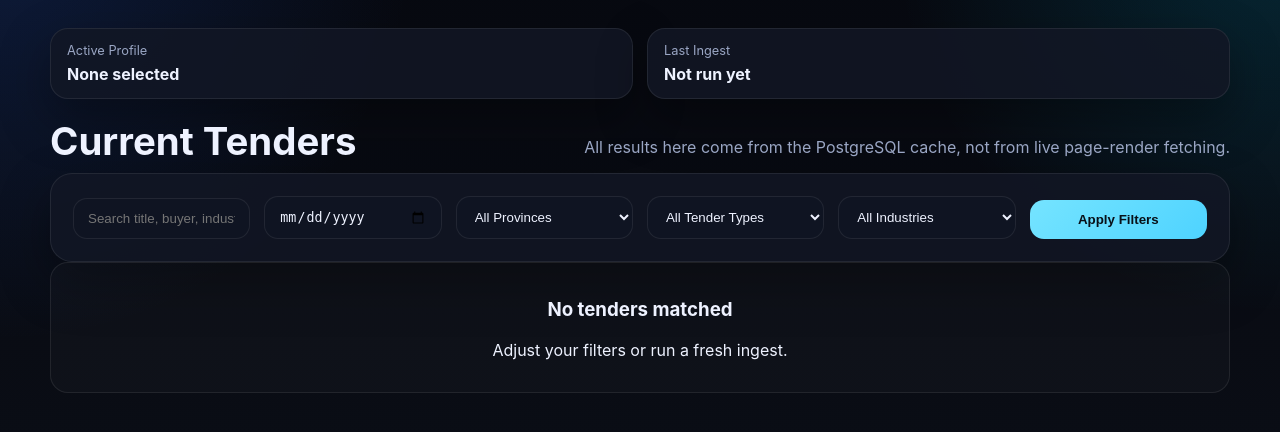
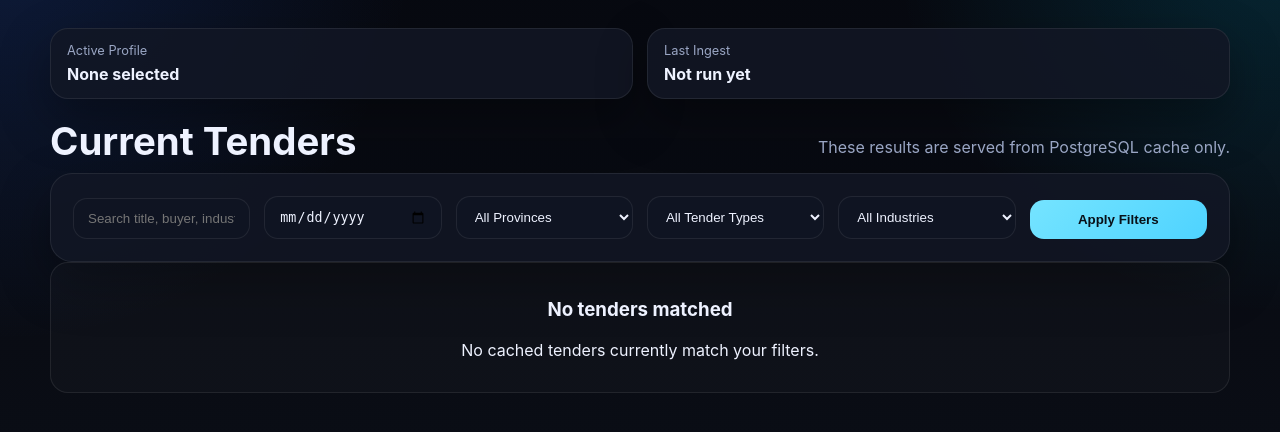
Before and after one commit to veza-sawbn/tenderai-kitchen, a Flask app: page /tenders in a window 1280 px wide. Shown: the part 73-505 px from the top of the page. Run offline with Flask 3, Linux system fonts and the light colour scheme; data that the repository does not hold is empty; some libraries are stand-ins or nearby versions.

Commit message:
Update feed.html content and form action URL

```diff
--- a/templates/feed.html
+++ b/templates/feed.html
@@ -3,11 +3,11 @@
 {% block content %}
 <section class="section-head">
     <h1>Current Tenders</h1>
-    <p class="muted">All results here come from the PostgreSQL cache, not from live page-render fetching.</p>
+    <p class="muted">These results are served from PostgreSQL cache only.</p>
 </section>
 
 <section class="glass-card">
-    <form method="get" action="{{ url_for('feed') }}" class="filter-grid">
+    <form method="get" action="{{ url_for('tenders') }}" class="filter-grid">
         <input type="text" name="q" placeholder="Search title, buyer, industry..." value="{{ filters.q }}">
         <input type="date" name="issued_from" value="{{ filters.issued_from }}">
 
@@ -85,7 +85,7 @@
     {% else %}
         <div class="empty-state">
             <h3>No tenders matched</h3>
-            <p>Adjust your filters or run a fresh ingest.</p>
+            <p>No cached tenders currently match your filters.</p>
         </div>
     {% endfor %}
 </div>
```
